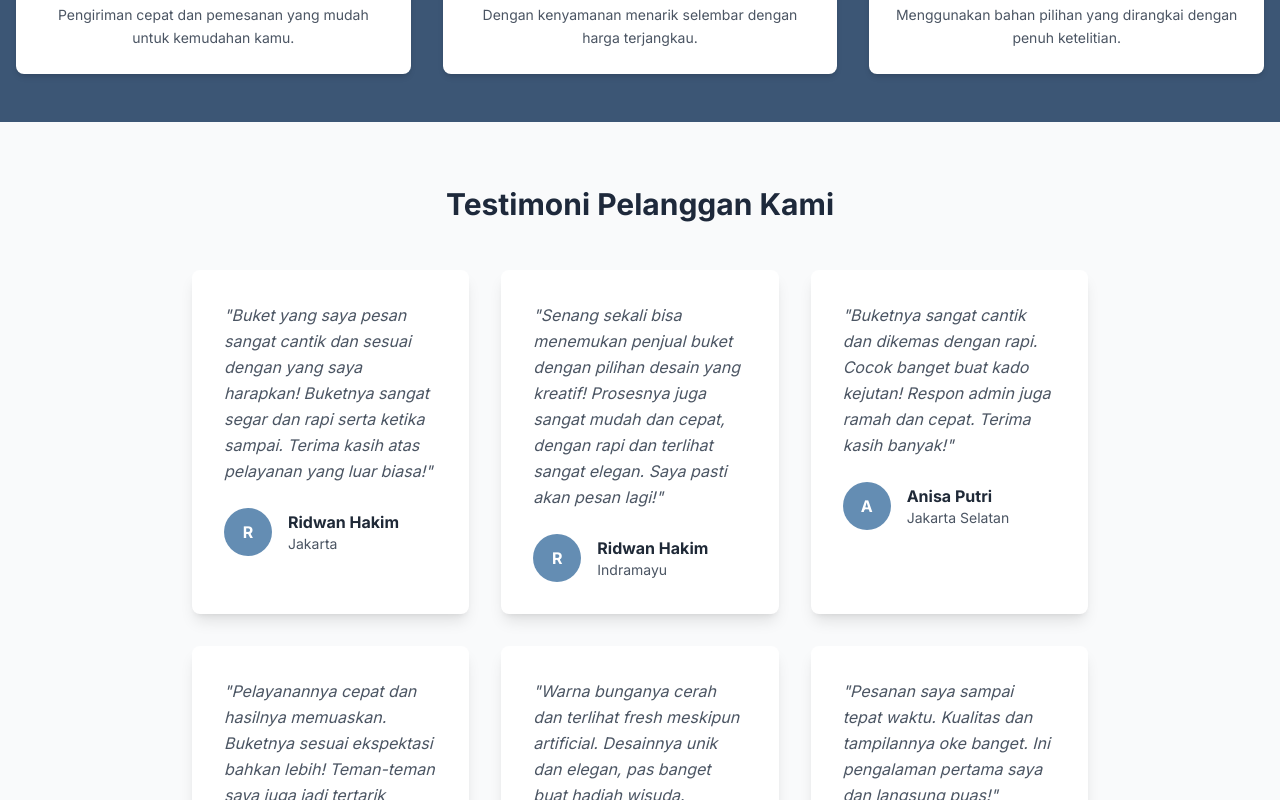
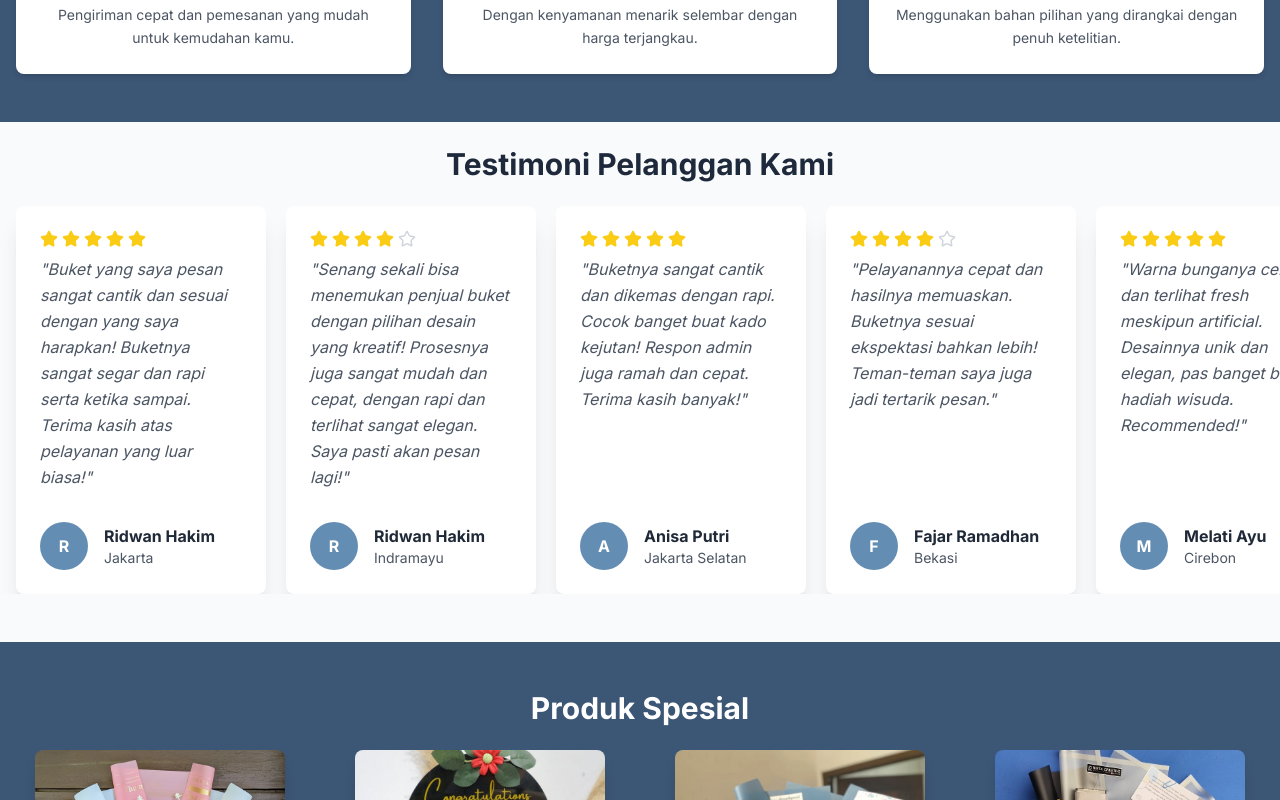
Before and after one commit to Rio-Prayoga/bouqet, a Next.js app: page / in a window 1280 px wide. Shown: the part 1380-2180 px from the top of the page. Built offline with nearby package versions, Linux system fonts and the light colour scheme.

Commit message:
Update TestimonialSection.tsx

```diff
--- a/components/TestimonialSection.tsx
+++ b/components/TestimonialSection.tsx
@@ -1,22 +1,53 @@
+'use client';
+
 import { testimonials } from '@/lib/data';
+import { Star } from 'lucide-react';
 
 export default function TestimonialSection() {
   return (
-    <section className="py-16 bg-gray-50">
-      <div className="container mx-auto px-4">
-        <h2 className="text-3xl font-bold text-center text-[#1E293B] mb-12">
+    <section className="pt-6 pb-12 bg-gray-50">
+      <div className="max-w-[1280px] mx-auto px-4">
+        <h2 className="text-3xl font-bold text-center text-[#1E293B] mb-6">
           Testimoni Pelanggan Kami
         </h2>
 
-        <div className="grid grid-cols-1 md:grid-cols-3 gap-8 max-w-4xl mx-auto">
+        {/* Scrollable container */}
+        <div className="overflow-x-auto scrollbar-hide px-4 -mx-4">
+          <div
+            className="flex gap-5 px-[calc((100vw-270px)/2)] sm:px-0"
+            style={{
+              width: `${270 * testimonials.length}px`,
+            }}
+          >
             {testimonials.map((testimonial) => (
-            <div key={testimonial.id} className="bg-white p-8 rounded-lg shadow-lg">
-              <p className="text-gray-600 italic mb-6 leading-relaxed">
+              <div
+                key={testimonial.id}
+                className="w-[250px] min-h-[320px] flex-shrink-0 bg-white p-6 rounded-lg shadow-xl hover:shadow-2xl transition-shadow flex flex-col justify-between"
+              >
+                {/* Rating */}
+                <div className="flex mb-2">
+                  {Array.from({ length: 5 }).map((_, i) => (
+                    <Star
+                      key={i}
+                      size={18}
+                      className={`mr-1 ${
+                        i < testimonial.rating
+                          ? 'text-yellow-400 fill-yellow-400'
+                          : 'text-gray-300'
+                      }`}
+                    />
+                  ))}
+                </div>
+
+                {/* Isi Testimoni */}
+                <p className="text-gray-600 italic mb-4 leading-relaxed flex-1">
                   &quot;{testimonial.text}&quot;
                 </p>
-              <div className="flex items-center">
+
+                {/* User Info */}
+                <div className="flex items-center mt-4">
                   <div className="w-12 h-12 bg-[#648DB3] rounded-full flex items-center justify-center text-white font-bold mr-4">
-                  {testimonial.name.charAt(0)}
+                    {testimonial.name?.charAt(0) || 'U'}
                   </div>
                   <div>
                     <h4 className="font-bold text-gray-800">{testimonial.name}</h4>
@@ -27,6 +58,7 @@ export default function TestimonialSection() {
             ))}
           </div>
         </div>
+      </div>
     </section>
   );
 }
```
Lines whose indentation alone changed are shown as unchanged.
